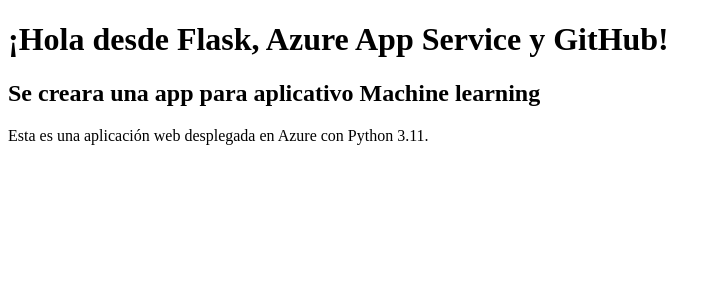
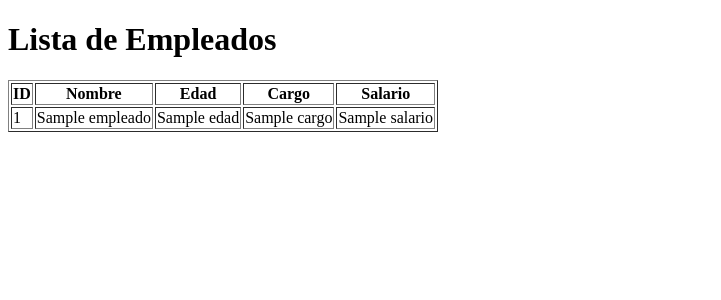
Before and after one commit to murillowilmar1/azure-webapp-01, a Flask app: template templates/index.html in a window 1280 px wide. Shown: the top 300 px of the page, without its empty margins (0-721 px from the left). Run offline with Flask 3, Linux system fonts and the light colour scheme; the template is opened without the code that fills it: most values are stand-ins (such as "Sample title", 1, 10 or a date in 2020).

Commit message:
publicar cambios

```diff
--- a/app.py
+++ b/app.py
@@ -1,18 +1,27 @@
 from flask import Flask, render_template
+import pyodbc
 
-# Inicializa la aplicación Flask
 app = Flask(__name__)
 
-# Ruta principal que devuelve el archivo HTML
+# Configuración de la conexión a Azure SQL Database
+server = 'serverapp.database.windows.net'
+database = 'appdb'
+username = 'admins'
+password = 'Julietta20.,'
+driver = '{ODBC Driver 17 for SQL Server}'
+
+def get_db_connection():
+    connection = pyodbc.connect(f'DRIVER={driver};SERVER={server};PORT=1433;DATABASE={database};UID={username};PWD={password}')
+    return connection
+
 @app.route('/')
 def home():
-    return render_template('index.html')
+    conn = get_db_connection()
+    cursor = conn.cursor()
+    cursor.execute("SELECT TOP 5 * FROM Empleados")
+    empleados = cursor.fetchall()
+    conn.close()
+    return render_template('index.html', empleados=empleados)
 
-# Ruta para el Health Check
-@app.route('/health')
-def health_check():
-    return 'Healthy', 200
-
-# Inicia el servidor si este archivo se ejecuta directamente
 if __name__ == '__main__':
     app.run(debug=True)
--- a/requirements.txt
+++ b/requirements.txt
@@ -1,2 +1,3 @@
 Flask==2.3.2
 gunicorn==20.1.0
+pyodbc
--- a/templates/index.html
+++ b/templates/index.html
@@ -3,12 +3,27 @@
 <head>
     <meta charset="UTF-8">
     <meta name="viewport" content="width=device-width, initial-scale=1.0">
-    <title>Mi Aplicación en Azure</title>
+    <title>Lista de Empleados</title>
 </head>
 <body>
-    <h1>¡Hola desde Flask, Azure App Service y GitHub!</h1>
-    <h2>Se creara  una app para aplicativo Machine learning</h2>
-    <p>Esta es una aplicación web desplegada en Azure con Python 3.11.</p>
-
+    <h1>Lista de Empleados</h1>
+    <table border="1">
+        <tr>
+            <th>ID</th>
+            <th>Nombre</th>
+            <th>Edad</th>
+            <th>Cargo</th>
+            <th>Salario</th>
+        </tr>
+        {% for empleado in empleados %}
+        <tr>
+            <td>{{ empleado.ID }}</td>
+            <td>{{ empleado.Nombre }}</td>
+            <td>{{ empleado.Edad }}</td>
+            <td>{{ empleado.Cargo }}</td>
+            <td>{{ empleado.Salario }}</td>
+        </tr>
+        {% endfor %}
+    </table>
 </body>
 </html>
```
